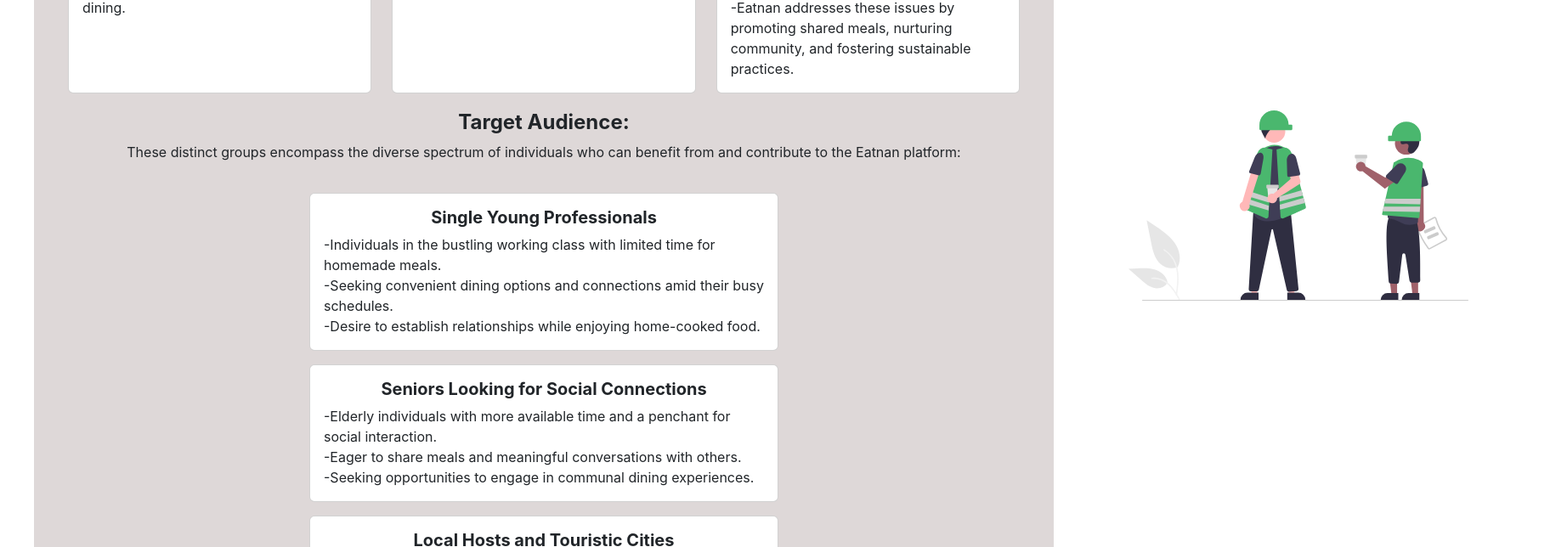
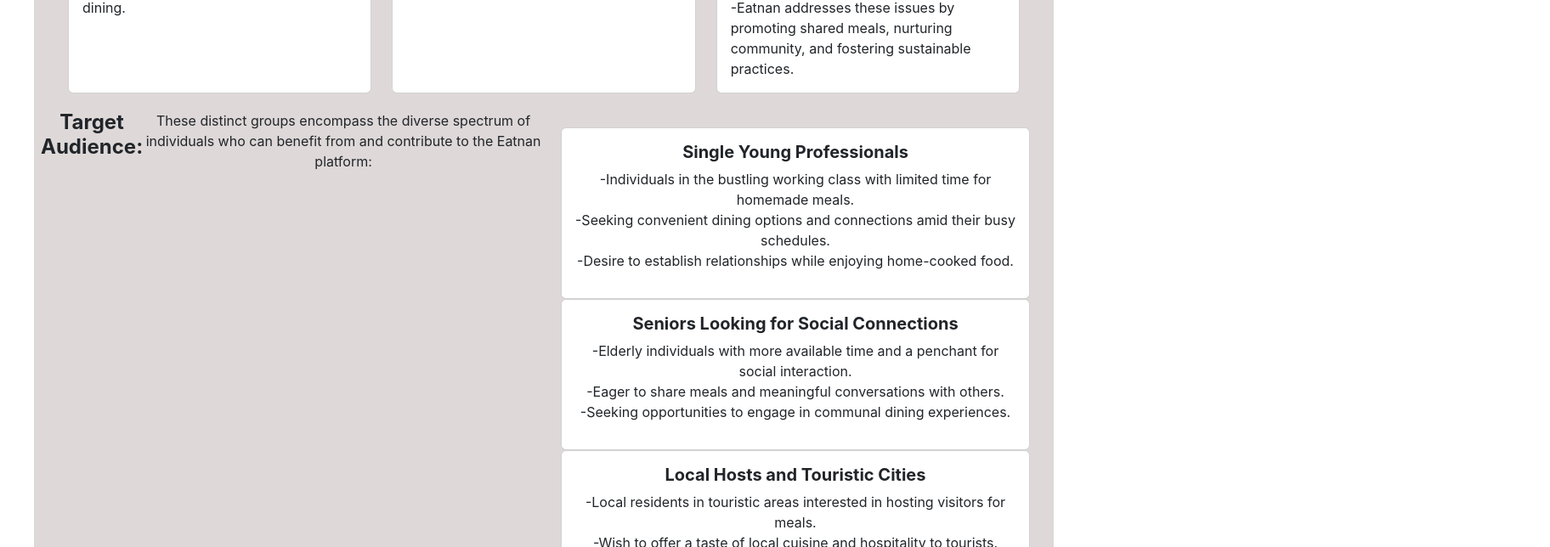
Before and after one commit to Tarek994/new-react-graphql, a React (Create React App) app: page /#/about in a window 1280 px wide. Shown: the part 2320-2964 px from the top of the page at 85% size, 1824 px wide, since content can reach past the window. Built offline with nearby package versions, Linux system fonts and the light colour scheme.

Commit message:
style(about.tsx): add the style for the app informations

```diff
--- a/src/components/pages/about/about.css
+++ b/src/components/pages/about/about.css
@@ -107,28 +107,47 @@
 }
 
 /* Target Audience */
-.target{
+
+
+.main-target{
+    margin-top: 4rem;
     display: flex;
-
-    text-align: center;
+    justify-content: space-between;
 }
 
-.targets .cards{
+.targets{
     display: flex;
     flex-direction: columns;
 }
-.custom-margin {
-    margin-bottom: 1rem;
-  }
-.card-title-tar{
-    text-align: center !important;
+
+.target-title{
+    padding:3rem ;
 }
 
-.card-text-tar {
-    margin: auto;
-    text-align: start !important;
+.targets-list{
+    padding-top:3rem;
+    text-align: start;
+}
+
+
+.targets-img{
+    display: flex;
+    flex-direction: column;
+    text-align: center;
 }
 
 .targets-img img{
     max-width: 400px;
 }
+
+/* Scope and Objectives */
+.scope, .features{
+    padding: 2rem;
+}
+.scope-title, .feature-title{
+    margin: 3rem;
+}
+
+.scope-list, .feature-list, .user-list{
+    text-align: start;
+}
```
